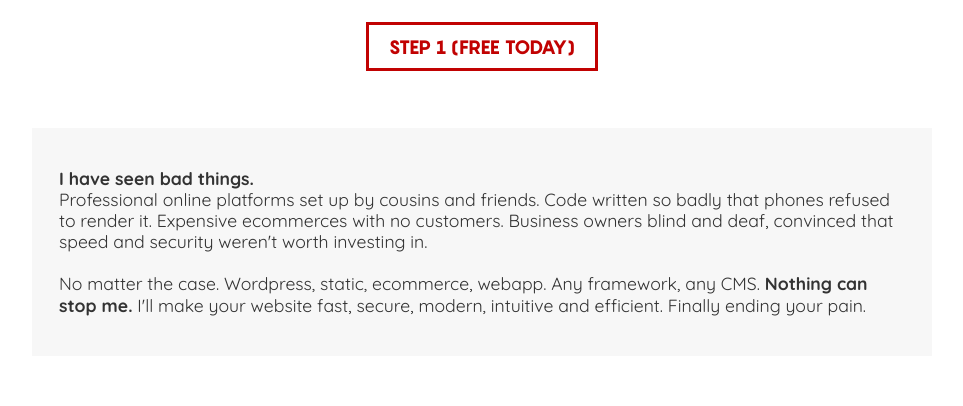
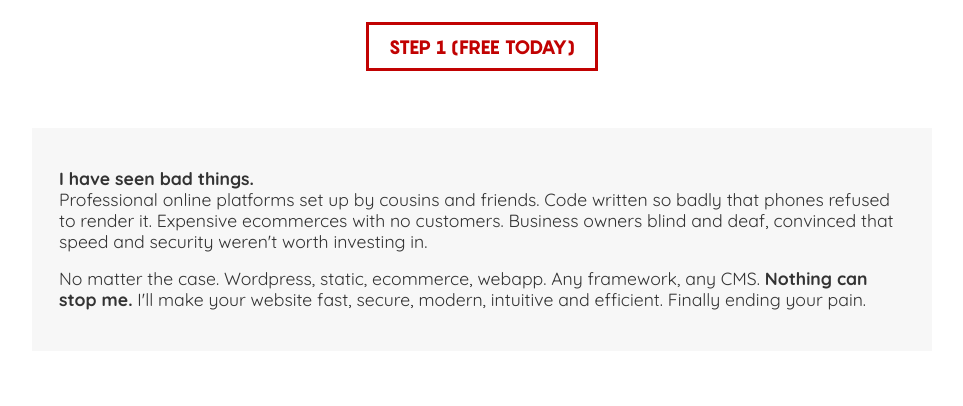
Before and after one commit to andreac91/webfixer, a plain HTML site: page index.html in a window 1280 px wide. Shown: the part 202-608 px from the top of the page, without its empty margins (158-1121 px from the left). Drawn offline with Linux system fonts and the light colour scheme; files whose address does not match are found by name.

Commit message:
Update index.html

```diff
--- a/index.html
+++ b/index.html
@@ -23,7 +23,7 @@
            </header>
           <section id="intro">
             <p><span class="p-bold">I have seen bad things.</span><br/> Professional online platforms set up by cousins and friends. Code written so badly that phones refused to render it.
-              Expensive ecommerces with no customers. Business owners blind and deaf, convinced that speed and security weren't worth investing in.<br/><br/>
+              Expensive ecommerces with no customers. Business owners blind and deaf, convinced that speed and security weren't worth investing in.</p><br/><p>
               No matter the case. Wordpress, static, ecommerce, webapp. Any framework, any CMS. <span class="p-bold">Nothing can stop me.</span> I'll make your website fast, secure, modern, intuitive and efficient. Finally ending your pain.</p>
           </section>
 
```
